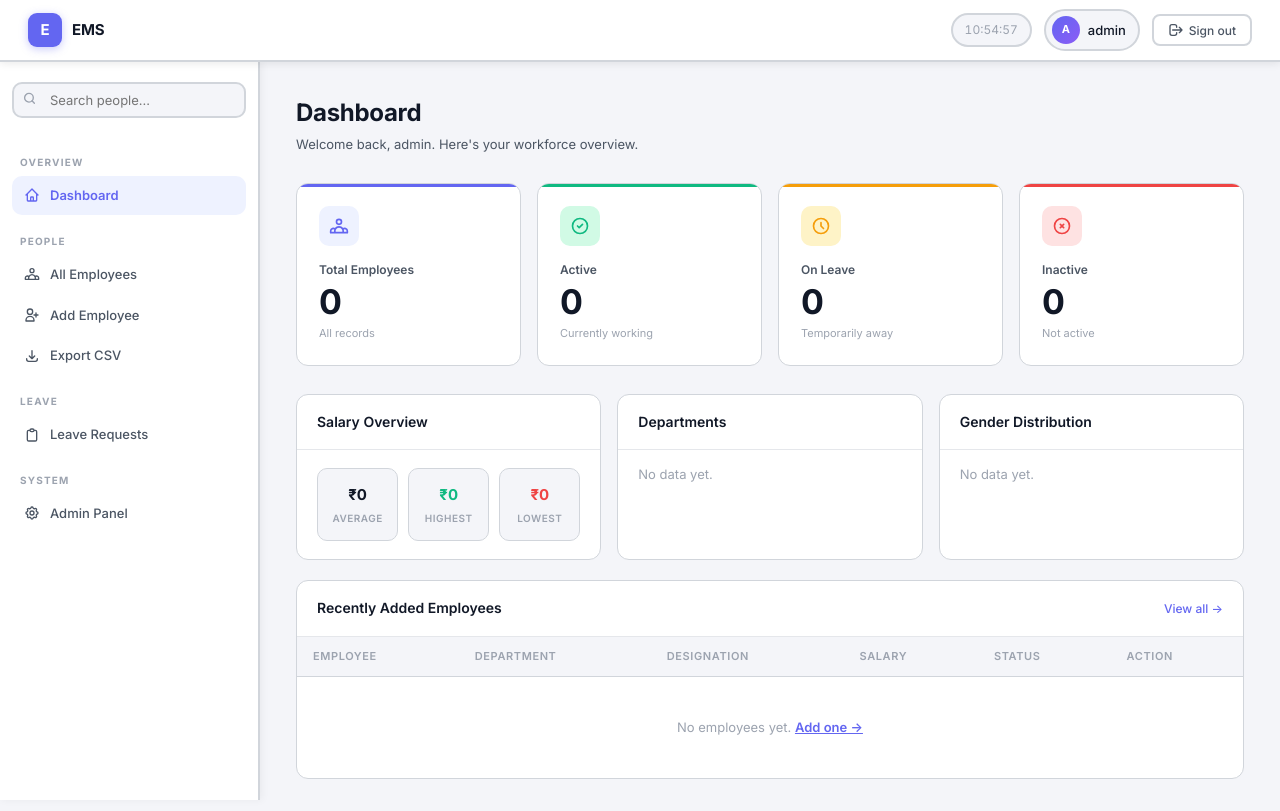
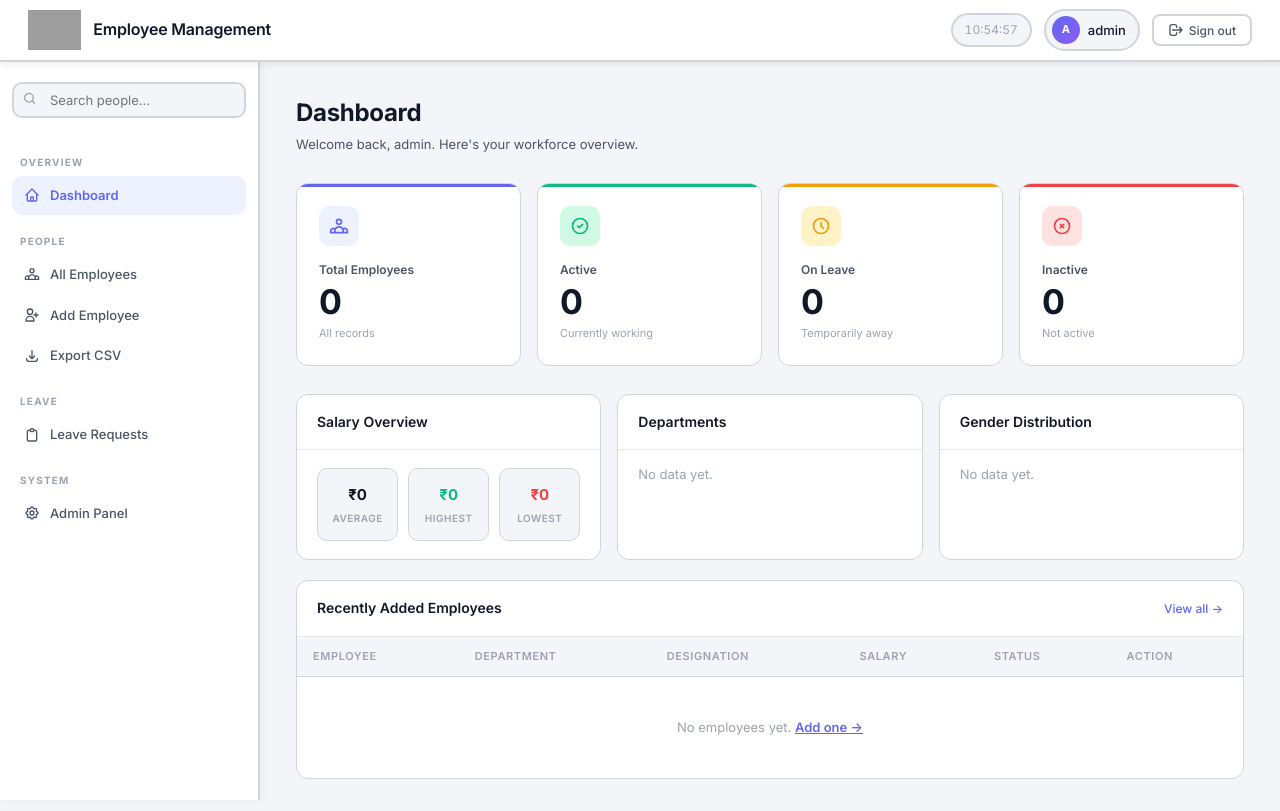
Before and after one commit to Jash107-dev/college_project, a Django app: page /employee/ in a window 1280 px wide. Run offline with Django 4.2, Linux system fonts and the light colour scheme; a user stored in the database is signed in; data that the repository does not hold is empty; grey boxes are pictures that could not be loaded.

Commit message:
Clean up code comments and add company logo
- Removed unnecessary comments from views.py files
- Kept only important comments for complex logic
- Cleaned up URL patterns formatting
- Added company logo to base template with fallback
- Updated static files configuration

```diff
--- a/college_project/settings.py
+++ b/college_project/settings.py
@@ -85,6 +85,7 @@ USE_TZ = True
 
 STATIC_URL = '/static/'
 STATIC_ROOT = '/home/ubuntu/college_project/staticfiles'
+STATICFILES_DIRS = [BASE_DIR / 'static']
 
 DEFAULT_AUTO_FIELD = 'django.db.models.BigAutoField'
 
--- a/employee/views.py
+++ b/employee/views.py
@@ -10,64 +10,91 @@ from .models import Employee, Leave
 from .forms import EmployeeForm, EmployeeStatusForm, LeaveForm
 
 
-# custom decorator - checks if user is admin before running the view
 def admin_required(view_func):
     @login_required
     def wrapper(request, *args, **kwargs):
-        if not request.user.is_staff and not request.user.is_superuser:  # both staff and superuser are admins
+        user_is_staff = request.user.is_staff
+        user_is_superuser = request.user.is_superuser
+
+        if not user_is_staff and not user_is_superuser:
             messages.error(request, 'You do not have permission to access this page.')
             return redirect('employee_self_dashboard')
+
         return view_func(request, *args, **kwargs)
     return wrapper
 
 
-# admin dashboard - shows stats and recent employees
 @admin_required
 def dashboard(request):
-    total    = Employee.objects.count()
-    active   = Employee.objects.filter(status='Active').count()
+    total = Employee.objects.count()
+    active = Employee.objects.filter(status='Active').count()
     inactive = Employee.objects.filter(status='Inactive').count()
     on_leave = Employee.objects.filter(status='On Leave').count()
-    avg_salary = Employee.objects.aggregate(avg=Avg('salary'))['avg'] or 0
-    max_salary = Employee.objects.aggregate(max=Max('salary'))['max'] or 0
-    min_salary = Employee.objects.aggregate(min=Min('salary'))['min'] or 0
-    dept_data        = Employee.objects.values('department').annotate(count=Count('id')).order_by('-count')
-    gender_data      = Employee.objects.values('gender').annotate(count=Count('id'))
-    recent_employees = Employee.objects.order_by('-id')[:5]  # last 5 added
-    pending_leaves   = Leave.objects.filter(status='Pending').count()  # badge count for sidebar
+
+    salary_stats = Employee.objects.aggregate(
+        avg=Avg('salary'),
+        max=Max('salary'),
+        min=Min('salary')
+    )
+    avg_salary = salary_stats['avg'] or 0
+    max_salary = salary_stats['max'] or 0
+    min_salary = salary_stats['min'] or 0
+
+    dept_data = Employee.objects.values('department').annotate(count=Count('id')).order_by('-count')
+    gender_data = Employee.objects.values('gender').annotate(count=Count('id'))
+    recent_employees = Employee.objects.order_by('-id')[:5]
+    pending_leaves = Leave.objects.filter(status='Pending').count()
+
     context = {
-        'total': total, 'active': active, 'inactive': inactive, 'on_leave': on_leave,
-        'avg_salary': int(avg_salary), 'max_salary': max_salary, 'min_salary': min_salary,
-        'dept_data': dept_data, 'gender_data': gender_data,
-        'recent_employees': recent_employees, 'pending_leaves': pending_leaves,
+        'total': total,
+        'active': active,
+        'inactive': inactive,
+        'on_leave': on_leave,
+        'avg_salary': int(avg_salary),
+        'max_salary': max_salary,
+        'min_salary': min_salary,
+        'dept_data': dept_data,
+        'gender_data': gender_data,
+        'recent_employees': recent_employees,
+        'pending_leaves': pending_leaves,
     }
     return render(request, 'employee/dashboard.html', context)
 
 
-# list all employees with search and filter support
 @admin_required
 def employee_list(request):
-    search     = request.GET.get('search', '')
+    search = request.GET.get('search', '')
     department = request.GET.get('department', '')
-    status     = request.GET.get('status', '')
-    gender     = request.GET.get('gender', '')
-    employees  = Employee.objects.all().order_by('-id')
-    if search:  # search across name email and emp id
-        employees = (employees.filter(name__icontains=search) |
-                     employees.filter(email__icontains=search) |
-                     employees.filter(employee_id__icontains=search))
+    status = request.GET.get('status', '')
+    gender = request.GET.get('gender', '')
+
+    employees = Employee.objects.all().order_by('-id')
+
+    if search:
+        name_matches = employees.filter(name__icontains=search)
+        email_matches = employees.filter(email__icontains=search)
+        id_matches = employees.filter(employee_id__icontains=search)
+        employees = name_matches | email_matches | id_matches
+
     if department:
         employees = employees.filter(department=department)
     if status:
         employees = employees.filter(status=status)
     if gender:
         employees = employees.filter(gender=gender)
-    total    = employees.count()
-    paginator = Paginator(employees, 8)  # 8 per page
-    page_obj  = paginator.get_page(request.GET.get('page'))
+
+    total = employees.count()
+    paginator = Paginator(employees, 8)
+    page_number = request.GET.get('page')
+    page_obj = paginator.get_page(page_number)
+
     context = {
-        'page_obj': page_obj, 'search': search, 'department': department,
-        'status': status, 'gender': gender, 'total': total,
+        'page_obj': page_obj,
+        'search': search,
+        'department': department,
+        'status': status,
+        'gender': gender,
+        'total': total,
         'dept_choices': Employee.DEPARTMENT_CHOICES,
         'status_choices': Employee.STATUS_CHOICES,
         'gender_choices': Employee.GENDER_CHOICES,
@@ -75,163 +102,210 @@ def employee_list(request):
     return render(request, 'employee/employee_list.html', context)
 
 
-# single employee profile page
 @admin_required
 def employee_profile(request, id):
     emp = get_object_or_404(Employee, id=id)
     return render(request, 'employee/employee_profile.html', {'emp': emp})
 
 
-# add new employee - auto creates login account after saving
 @admin_required
 def add_employee(request):
     form = EmployeeForm(request.POST or None)
+
     if request.method == 'POST' and form.is_valid():
         emp = form.save()
-        messages.success(request, f'{emp.name} added. Login: {emp.user.username} | Password: {emp._generate_password()}')  # show creds to admin
+        password = emp._generate_password()
+        success_msg = f'{emp.name} added. Login: {emp.user.username} | Password: {password}'
+        messages.success(request, success_msg)
         return redirect('employee_list')
+
     return render(request, 'employee/add_employee.html', {'form': form})
 
 
-# edit employee details
 @admin_required
 def edit_employee(request, id):
-    emp  = get_object_or_404(Employee, id=id)
+    emp = get_object_or_404(Employee, id=id)
     form = EmployeeForm(request.POST or None, instance=emp)
+
     if request.method == 'POST' and form.is_valid():
         emp = form.save()
         messages.success(request, f'{emp.name} has been updated successfully.')
         return redirect('employee_list')
+
     return render(request, 'employee/edit_employee.html', {'form': form, 'emp': emp})
 
 
-# delete employee - had a bug here fixed it by deleting emp first then user
 @admin_required
 def delete_employee(request, id):
     emp = get_object_or_404(Employee, id=id)
+
     if request.method == 'POST':
         name = emp.name
-        user = emp.user  # save ref before delete bcoz emp.user becomes null after emp.delete()
+        user = emp.user
         emp.delete()
+
         if user:
             user.delete()
+
         messages.success(request, f'{name} has been deleted successfully.')
         return redirect('employee_list')
+
     return render(request, 'employee/delete_employee.html', {'emp': emp})
 
 
-# export employee data as csv
 @admin_required
 def export_csv(request):
     response = HttpResponse(content_type='text/csv')
     response['Content-Disposition'] = 'attachment; filename="employees.csv"'
+
     writer = csv.writer(response)
-    writer.writerow(['Employee ID', 'Name', 'Email', 'Phone', 'Gender', 'Department', 'Designation', 'Salary', 'Date of Joining', 'Status'])
-    for emp in Employee.objects.all().order_by('employee_id'):
-        writer.writerow([emp.employee_id, emp.name, emp.email, emp.phone or '',
-                         emp.gender, emp.department or '', emp.designation or '',
-                         emp.salary, emp.date_of_joining or '', emp.status])
+    headers = ['Employee ID', 'Name', 'Email', 'Phone', 'Gender', 'Department', 'Designation', 'Salary', 'Date of Joining', 'Status']
+    writer.writerow(headers)
+
+    all_employees = Employee.objects.all().order_by('employee_id')
+    for emp in all_employees:
+        row = [
+            emp.employee_id,
+            emp.name,
+            emp.email,
+            emp.phone or '',
+            emp.gender,
+            emp.department or '',
+            emp.designation or '',
+            emp.salary,
+            emp.date_of_joining or '',
+            emp.status
+        ]
+        writer.writerow(row)
+
     return response
 
 
-# employee self dashboard - shows their own profile
 @login_required
 def employee_self_dashboard(request):
     if request.user.is_staff or request.user.is_superuser:
-        return redirect('dashboard')  # admin shouldnt land here
+        return redirect('dashboard')
+
     try:
         emp = request.user.employee_profile
     except Employee.DoesNotExist:
         messages.error(request, 'No employee record linked to your account.')
         return redirect('logout')
+
     return render(request, 'employee/self_dashboard.html', {'emp': emp})
 
 
-# employee updates their own status eg active or on leave
 @login_required
 def employee_update_status(request):
     if request.user.is_staff or request.user.is_superuser:
         return redirect('dashboard')
+
     try:
         emp = request.user.employee_profile
     except Employee.DoesNotExist:
         messages.error(request, 'No employee record found.')
         return redirect('logout')
+
     form = EmployeeStatusForm(request.POST or None, instance=emp)
+
     if request.method == 'POST' and form.is_valid():
         form.save()
         messages.success(request, 'Your status has been updated.')
         return redirect('employee_self_dashboard')
+
     return render(request, 'employee/self_update_status.html', {'form': form, 'emp': emp})
 
 
-# employee applies for leave - admin not allowed here
 @login_required
 def apply_leave(request):
-    if request.user.is_staff or request.user.is_superuser:  # admin cant apply leave
+    if request.user.is_staff or request.user.is_superuser:
         messages.error(request, 'Admins cannot apply for leave. Use the Leave Requests panel to manage employee leaves.')
         return redirect('admin_leave_list')
-    form = LeaveForm(request.POST or None, user=request.user)  # passing user for overlap check
+
+    form = LeaveForm(request.POST or None, user=request.user)
+
     if request.method == 'POST' and form.is_valid():
-        leave          = form.save(commit=False)
+        leave = form.save(commit=False)
         leave.employee = request.user
-        leave.status   = 'Pending'  # always starts as pending
+        leave.status = 'Pending'
         leave.save()
+
         messages.success(request, 'Leave application submitted successfully.')
         return redirect('my_leaves')
+
     return render(request, 'leave/apply_leave.html', {'form': form})
 
 
-# employee sees their own leave history
 @login_required
 def my_leaves(request):
     if request.user.is_staff or request.user.is_superuser:
-        return redirect('admin_leave_list')  # admin goes to full list
+        return redirect('admin_leave_list')
+
     leaves = Leave.objects.filter(employee=request.user)
     return render(request, 'leave/my_leaves.html', {'leaves': leaves})
 
 
-# admin sees all leave requests with filter
 @admin_required
 def admin_leave_list(request):
-    status_filter  = request.GET.get('status', '')
-    leaves         = Leave.objects.select_related('employee').all()
+    status_filter = request.GET.get('status', '')
+    leaves = Leave.objects.select_related('employee').all()
+
     if status_filter:
         leaves = leaves.filter(status=status_filter)
-    pending_count  = Leave.objects.filter(status='Pending').count()
+
+    pending_count = Leave.objects.filter(status='Pending').count()
     approved_count = Leave.objects.filter(status='Approved').count()
     rejected_count = Leave.objects.filter(status='Rejected').count()
+
     context = {
-        'leaves': leaves, 'status_filter': status_filter,
-        'pending_count': pending_count, 'approved_count': approved_count, 'rejected_count': rejected_count,
+        'leaves': leaves,
+        'status_filter': status_filter,
+        'pending_count': pending_count,
+        'approved_count': approved_count,
+        'rejected_count': rejected_count,
     }
     return render(request, 'leave/admin_leave_list.html', context)
 
 
-# admin approves leave and updates employee status to on leave
 @admin_required
 def approve_leave(request, leave_id):
     leave = get_object_or_404(Leave, id=leave_id)
+
     if leave.status == 'Pending':
         leave.status = 'Approved'
         leave.save()
-        updated = Employee.objects.filter(user=leave.employee).update(status='On Leave')  # filter+update safer than instance.save
+
+        updated = Employee.objects.filter(user=leave.employee).update(status='On Leave')
+        employee_name = leave.employee.get_full_name() or leave.employee.username
+
         if updated:
-            messages.success(request, f'Leave approved for {leave.employee.get_full_name() or leave.employee.username}. Status updated to On Leave.')
+            messages.success(request, f'Leave approved for {employee_name}. Status updated to On Leave.')
         else:
-            messages.success(request, f'Leave approved for {leave.employee.get_full_name() or leave.employee.username}.')
+            messages.success(request, f'Leave approved for {employee_name}.')
+
     return redirect('admin_leave_list')
 
 
-# admin rejects leave and reverts employee status if no other approved leaves
 @admin_required
 def reject_leave(request, leave_id):
     leave = get_object_or_404(Leave, id=leave_id)
+
     if leave.status == 'Pending':
         leave.status = 'Rejected'
         leave.save()
-        has_other_approved = Leave.objects.filter(employee=leave.employee, status='Approved').exclude(id=leave.id).exists()
+
+        other_approved_leaves = Leave.objects.filter(
+            employee=leave.employee,
+            status='Approved'
+        ).exclude(id=leave.id)
+
+        has_other_approved = other_approved_leaves.exists()
+
+        # change back to active only if no other approved leaves
         if not has_other_approved:
-            Employee.objects.filter(user=leave.employee, status='On Leave').update(status='Active')  # revert only if no other approved leaves
-        messages.error(request, f'Leave rejected for {leave.employee.get_full_name() or leave.employee.username}.')
+            Employee.objects.filter(user=leave.employee, status='On Leave').update(status='Active')
+
+        employee_name = leave.employee.get_full_name() or leave.employee.username
+        messages.error(request, f'Leave rejected for {employee_name}.')
+
     return redirect('admin_leave_list')
--- a/templates/base.html
+++ b/templates/base.html
@@ -64,16 +64,12 @@
 
         /* brand logo + name on the left */
         .topbar-brand {
-            display: flex; align-items: center; gap: 10px;
+            display: flex; align-items: center; gap: 12px;
             text-decoration: none;
         }
         .topbar-brand .logo {
-            width: 34px; height: 34px;
-            background: var(--accent);
-            border-radius: 9px;
-            display: flex; align-items: center; justify-content: center;
-            font-weight: 700; font-size: 15px; color: white;
-            box-shadow: 0 2px 8px rgba(99,102,241,0.35);
+            height: 40px;
+            width: auto;
         }
         .topbar-brand span {
             font-size: 15px; font-weight: 700; color: var(--text); letter-spacing: -0.2px;
@@ -195,10 +191,12 @@
 
 <!-- top bar -->
 <div class="topbar">
-    <div class="topbar-brand">
-        <div class="logo">E</div>
-        <span>EMS</span>
-    </div>
+    <a href="{% url 'dashboard' %}" class="topbar-brand">
+        {% load static %}
+        <img src="{% static 'images/logo.png' %}" alt="Employee Management" class="logo" onerror="this.style.display='none'; this.nextElementSibling.style.display='flex';">
+        <div class="logo-fallback" style="display:none; width: 34px; height: 34px; background: #7c2d2d; border-radius: 9px; align-items: center; justify-content: center; font-weight: 700; font-size: 15px; color: white; box-shadow: 0 2px 8px rgba(124,45,45,0.35);">E</div>
+        <span style="font-size: 16px; font-weight: 600; color: var(--text);">Employee Management</span>
+    </a>
     <div class="topbar-right">
         <span id="live-clock">--:--:--</span>
         <div class="topbar-user">
```
Also changed, not shown: accounts/views.py (+15 -12 lines), employee/urls.py (+14 -14 lines).
